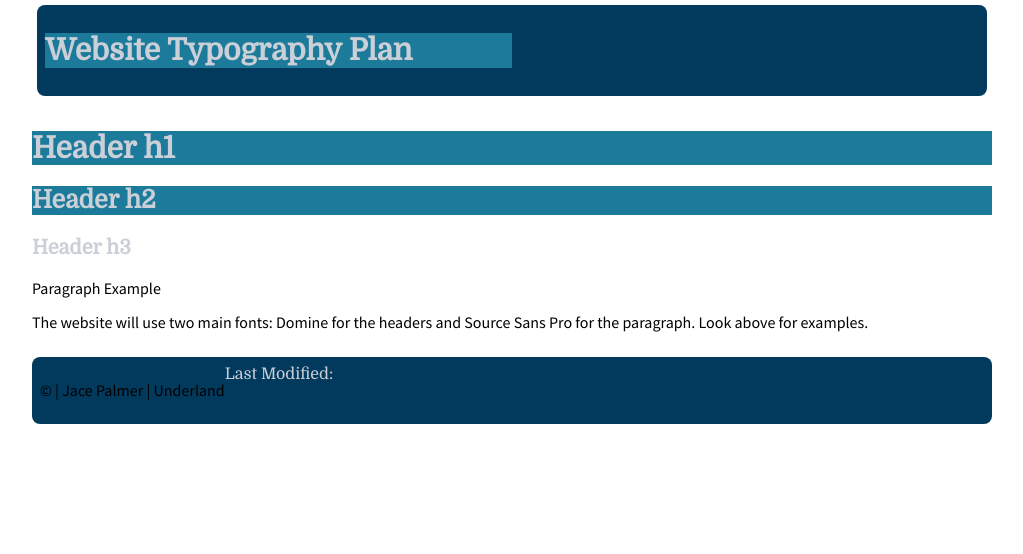
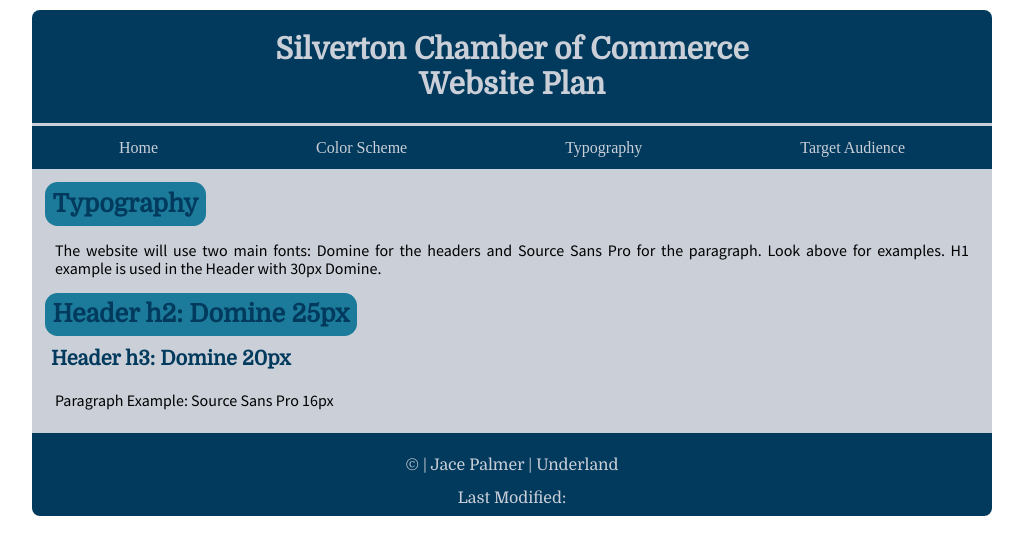
Before and after one commit to jacie22/wdd230, a plain HTML site: page lesson3/typography.html in a window 1280 px wide. Shown: the whole page, without its empty margins (128-1151 px from the left). Drawn offline with Linux system fonts and the light colour scheme.

Commit message:
finsished lesson 3

```diff
--- a/lesson3/css/small.css
+++ b/lesson3/css/small.css
@@ -1,88 +1,117 @@
 
 body {
-    display: grid;
     max-width: 75%;
     margin: auto;
-    row-gap: 10px;
-    align-content: center;
 }
+
+main {
+    font-size: 16px;
+    background-color:#cacfd8;
+    padding: .5em;
+}
+
+
+/********** Navigation **********/
 nav {
-    background-color: #1c7b9b;
-    color: #cacfd8;
+    background-color: #023a5d;
     text-align: center;
     display: flex;
-    flex-direction: cloumn;
+    flex-direction: column;
+    padding: .5em;
+    border-top: 3px solid #cacfd8;
+    line-height: 1.7em;
 }
 nav div {
     flex: 1 1 auto;
+
 }
-nav a{
-    display: block;
+nav a:link {
+    color: #cacfd8;
+    text-decoration: none;
+}
+nav a:visited {
+    color:#cacfd8;
 }
 nav a:hover {
-	background-color: pink;
-	color: peru;
+	color: #1c7b9b;
+    font-weight: bold;
 }
+
 header {
     color: #cacfd8;
     font-family:'Domine', serif;
     background-color: #023a5d;
+    margin-top: 10px;
+    padding: .5em;
+    border-radius: .5em .5em 0em 0em;
+}
+
+
+/********** Headings & Paragraph **********/
+h1, h2, h3 {
+
+    font-family:'Domine', serif;
+    margin: 5px;
+    padding: .3em;
+    border-radius: .5em;
+}
+
+h1 {
+    color:#cacfd8;
+    font-size: 30px;
     text-align: center;
-    margin: 5px;
-    padding: .5em;
-    border-radius: .5em;
-    display: grid;
-    grid-template-columns: 1fr 1fr;
+}
 
-}
-main {
-    align-items: center;
-    justify-content: center;
-    font-size: 16px;
-}
-h1 {
-    text-align: left;
-    font-family:'Domine', serif;
-    color: #cacfd8;
-    background-color: #1c7b9b;
-    font-size: 30px;
-}
 h2 {
-    text-align: left;
-    font-family:'Domine', serif;
-    color: #cacfd8;
     background-color: #1c7b9b;
     font-size: 25px;
+    color:#023a5d;
+    max-width: fit-content;
 }
+
 h3{
-    text-align: left;
-    font-family:'Domine', serif;
-    color: #cacfd8;
     font-size: 20px;
+    color:#023a5d;
 }
+
 p{
-    text-align: left;
     font-family:'Source Sans Pro', sans-serif;
     color: black;
     font-size: 16px;
+    margin: 15px;
+    text-align: justify;
 }
 
+
+/********** Image & List & Id & Div **********/
 img {
     margin: 10px;
     width: 10em;
-    border-radius: .5em;
-    grid-column: 1;
+}
+#cs {
+    width: 15em;
+}
+li {
+    font-family:'Source Sans Pro', sans-serif;
+    color: black;
+    font-size: 16px;
+    margin: 15px;
+    text-align: justify;
 }
 
+
+/********** Footer **********/
 footer {
     color: #cacfd8;
     font-family:'Domine', serif;
     background-color: #023a5d;
+    padding: .5em;
+    border-radius: 0em 0em .5em .5em ;
     text-align: center;
-    padding: .5em;
-    border-radius: .5em;
-    display: flex;
+    margin-bottom: 10px;
 }
 footer p{
+    color: #cacfd8;
     text-align: center;
+    font-family: 'Domine', serif;
 }
--- a/lesson3/typography.html
+++ b/lesson3/typography.html
@@ -16,19 +16,25 @@
         <link rel="preconnect" href="https://fonts.gstatic.com" crossorigin>
         <link href="https://fonts.googleapis.com/css2?family=Domine&family=Source+Sans+Pro&display=swap" rel="stylesheet">
 
-        <title> Website Typography Plan</title>
+        <title>Silverton Chamber of Commerce</title>
     </head>
     <body>
         <header>
-            <h1>Website Typography Plan</h1>
+            <h1>Silverton Chamber of Commerce <br>Website Plan</h1>
         </header>
+        <nav>
+            <div><a href="index.html">Home</a></div>
+            <div><a href="color-scheme.html">Color Scheme</a></div>
+            <div><a href="typography.html">Typography</a></div>
+            <div><a href="target-audience.html">Target Audience</a></div>
+        </nav>
+        <main>
+            <h2>Typography</h2>
+            <p>The website will use two main fonts: Domine for the headers and Source Sans Pro for the paragraph. Look above for examples. H1 example is used in the Header with 30px Domine.</p>
+                <h2>Header h2: Domine 25px</h2>
+                <h3>Header h3: Domine 20px</h3>
+                <p>Paragraph Example: Source Sans Pro 16px</p>
 
-        <main>
-           <h1>Header h1</h1>
-           <h2>Header h2</h2>
-           <h3>Header h3</h3>
-           <p>Paragraph Example</p>
-           <p>The website will use two main fonts: Domine for the headers and Source Sans Pro for the paragraph. Look above for examples.</p>
         </main>
 
         <footer>
```
Also changed, not shown: index.html (+1 -1 lines), lesson3/color-scheme.html (+53 -0 lines), lesson3/index.html (+3 -3 lines), lesson3/target-audience.html (+60 -0 lines), images/jacie2.png (added), images/jacie3.png (added), lesson3/images/colors.png (added), lesson3/images/logo.jpg (deleted), lesson3/images/logo.png (added).
